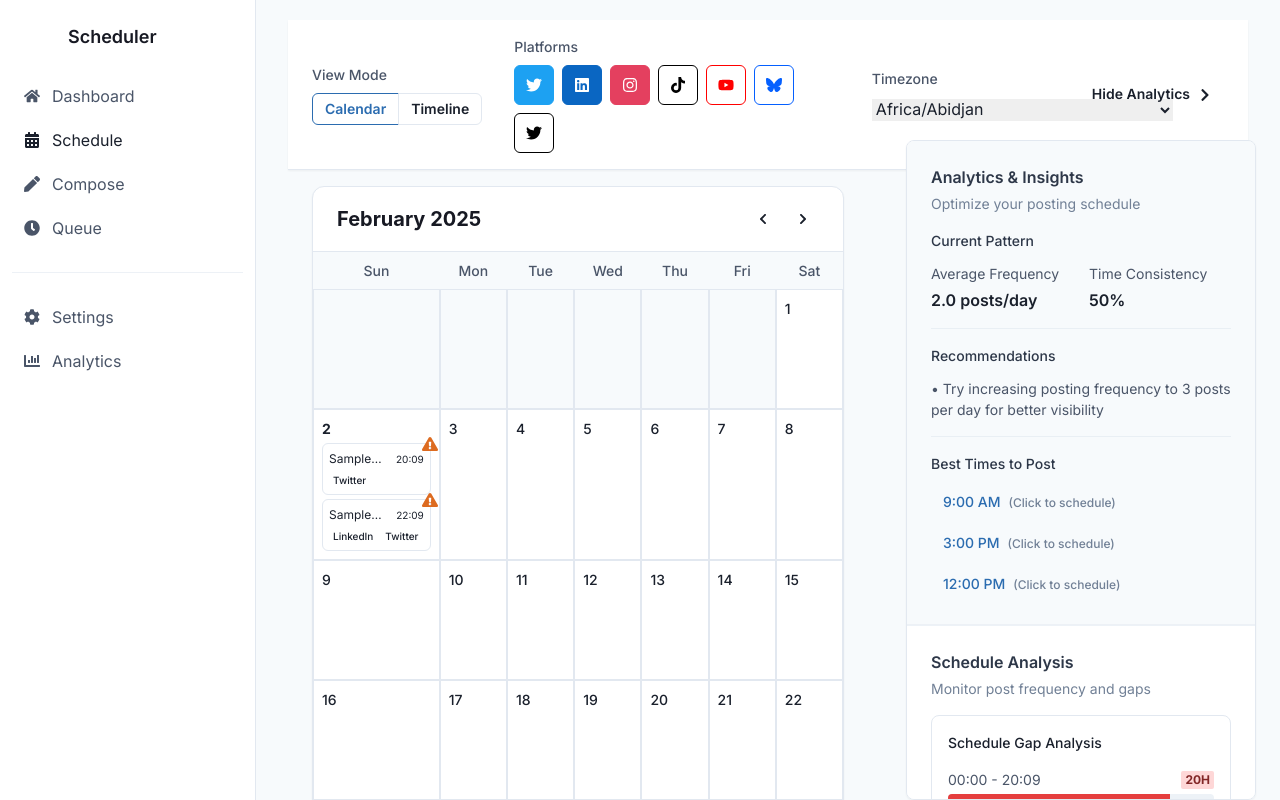
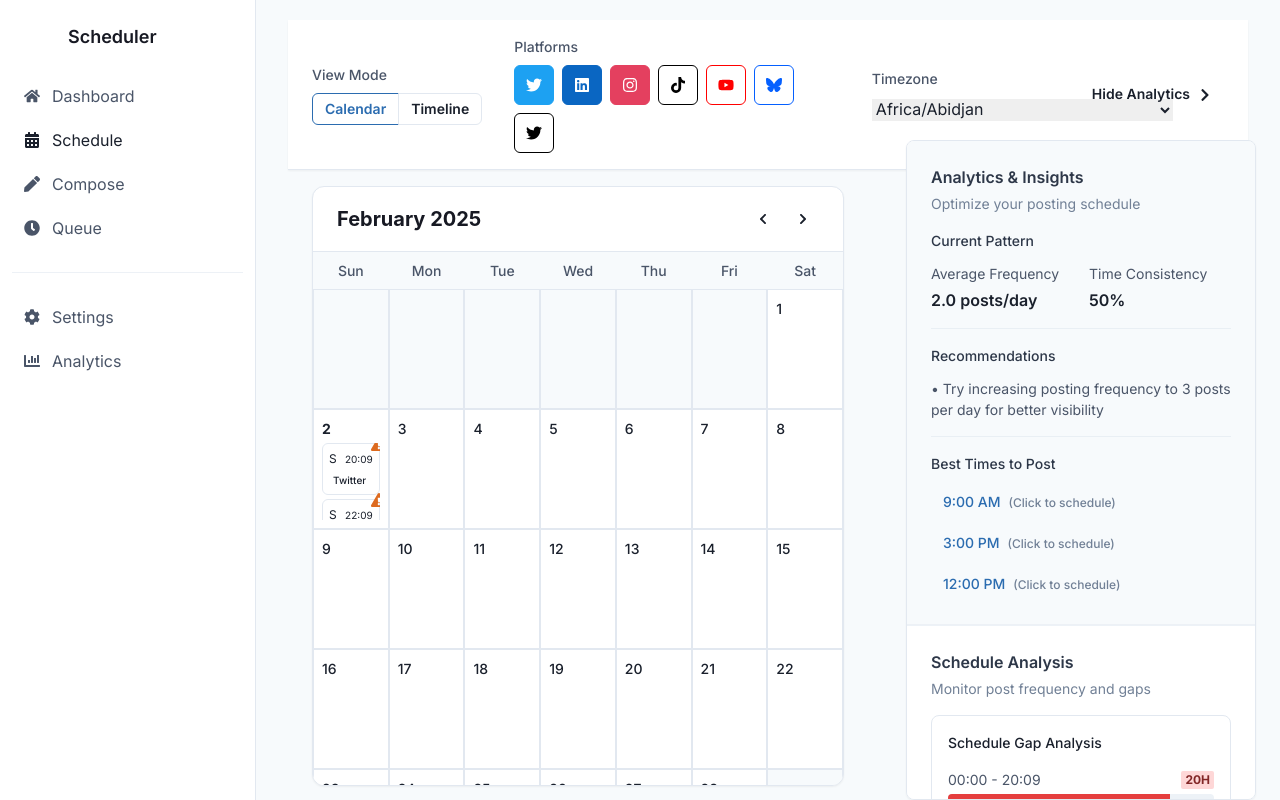
Before and after one commit to JAlbertCode/Social-media-scheduler, a Next.js app: page /schedule in a window 1280 px wide. Shown: the top 800 px of the page. Built offline with nearby package versions, Linux system fonts and the light colour scheme.

Commit message:
Fixed calendar resizing issue
Fixed calendar resizing issue

```diff
--- a/src/components/Calendar.tsx
+++ b/src/components/Calendar.tsx
@@ -47,12 +47,10 @@ function CalendarDay({
   const [{ isOver, canDrop }, drop] = useDrop(() => ({
     accept: 'POST',
     canDrop: (item: DragItem, monitor) => {
-      // Only allow drops directly on the day container
       return monitor.isOver({ shallow: true })
     },
     drop: (item: DragItem, monitor) => {
       if (monitor.didDrop()) {
-        // Item was dropped on a child component
         return
       }
       onDrop(item)
@@ -72,52 +70,84 @@ function CalendarDay({
 
   return (
     <Box
-    ref={drop}
-    onClick={(e) => {
-      // Only trigger click if not dragging
-          if (!isOver) {
-            onClick()
-          }
-        }}
+      borderWidth="1px"
+      borderColor={borderColor}
       bg={
         !isCurrentMonth ? inactiveBg :
         isToday ? todayBg :
         isOver ? dropBg :
         bgColor
       }
-      borderWidth="1px"
-      borderColor={borderColor}
-      minH="120px"
-      p={2}
-      cursor={isCurrentMonth ? 'pointer' : 'default'}
+      h="120px"
+      maxH="120px"
+      position="relative"
       transition="all 0.2s"
       _hover={isCurrentMonth ? { bg: hoverBg } : {}}
-      role="group"
-      position="relative"
+      display="flex"
+      flexDirection="column"
+      overflow="hidden"
     >
+      <Box
+        ref={drop}
+        position="absolute"
+        top={0}
+        left={0}
+        right={0}
+        bottom={0}
+        onClick={(e) => {
+          if (!isOver) {
+            onClick()
+          }
+        }}
+        cursor={isCurrentMonth ? 'pointer' : 'default'}
+      />
+
+      <Box p={2} flex="1" display="flex" flexDirection="column" overflow="hidden">
         {isCurrentMonth && businessEvents.length > 0 && (
           <BusinessEventOverlay events={businessEvents} />
         )}
+
         <Text
           fontSize="sm"
           fontWeight={isToday ? 'bold' : 'medium'}
           color={isToday ? 'brand.500' : isCurrentMonth ? 'inherit' : 'gray.400'}
           mb={1}
+          flexShrink={0}
         >
           {isCurrentMonth ? date.getDate() : ''}
         </Text>
-      <VStack spacing={1} align="stretch">
+
+        <VStack
+          spacing={1}
+          align="stretch"
+          flex="1"
+          overflow="auto"
+          minH={0}
+          css={{
+            '&::-webkit-scrollbar': {
+              width: '4px',
+            },
+            '&::-webkit-scrollbar-track': {
+              width: '6px',
+            },
+            '&::-webkit-scrollbar-thumb': {
+              background: 'gray.200',
+              borderRadius: '24px',
+            },
+          }}
+        >
           {posts.map((post) => (
             <Box
               key={post.id}
               onClick={(e) => {
-            e.stopPropagation() // Prevent day click when clicking post
+                e.stopPropagation()
               }}
             >
               <DraggablePost post={post} allPosts={allPosts} />
             </Box>
           ))}
         </VStack>
+      </Box>
     </Box>
   )
 }
@@ -176,6 +206,9 @@ export function Calendar({ posts, onSelectSlot, onMovePost, localTimezone, targe
       borderWidth="1px"
       borderColor={borderColor}
       overflow="hidden"
+      h="calc(100vh - 200px)"
+      display="flex"
+      flexDirection="column"
     >
       <Box
         px={6}
@@ -185,6 +218,7 @@ export function Calendar({ posts, onSelectSlot, onMovePost, localTimezone, targe
         display="flex"
         alignItems="center"
         justifyContent="space-between"
+        flexShrink={0}
       >
         <Heading size="md" color={useColorModeValue('gray.900', 'white')}>
           {currentDate.toLocaleString('default', { month: 'long', year: 'numeric' })}
@@ -205,7 +239,14 @@ export function Calendar({ posts, onSelectSlot, onMovePost, localTimezone, targe
         </ButtonGroup>
       </Box>
 
-        <Grid templateColumns="repeat(7, 1fr)">
+      <Grid
+        templateRows="auto auto"
+        gridTemplateRows="auto 1fr"
+        templateColumns="repeat(7, 1fr)"
+        height="100%"
+        flex={1}
+      >
+        {/* Weekday Headers */}
         {['Sun', 'Mon', 'Tue', 'Wed', 'Thu', 'Fri', 'Sat'].map(day => (
           <Box
             key={day}
@@ -223,6 +264,7 @@ export function Calendar({ posts, onSelectSlot, onMovePost, localTimezone, targe
           </Box>
         ))}
 
+        {/* Calendar Days */}
         {Array.from({ length: 42 }, (_, i) => {
           const dayNumber = i - firstDay + 1
           const isCurrentMonth = dayNumber > 0 && dayNumber <= days
--- a/src/components/DraggablePost.tsx
+++ b/src/components/DraggablePost.tsx
@@ -69,6 +69,7 @@ export function DraggablePost({ post, allPosts }: DraggablePostProps) {
         cursor="grab"
         style={{
           opacity: isDragging ? 0.4 : 1,
+          width: '100%',
         }}
         onMouseDown={handleMouseDown}
       >
```
Lines whose indentation alone changed are shown as unchanged.
